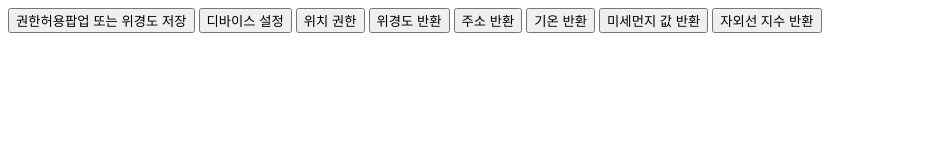
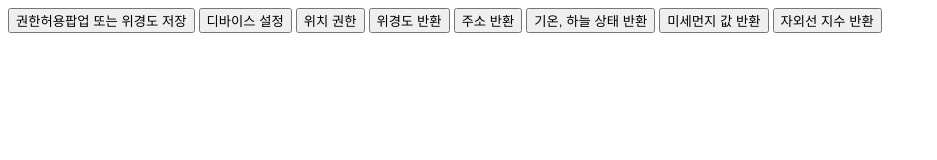
Before and after one commit to hongdroid94/hongdroid94.github.io, a plain HTML site: page noaccident_test.html in a window 1280 px wide. Shown: the whole page, without its empty margins (0-937 px from the left). Drawn offline with Linux system fonts and the light colour scheme.

Commit message:
Update noaccident_test.html

```diff
--- a/noaccident_test.html
+++ b/noaccident_test.html
@@ -13,7 +13,7 @@
         <button type="button" id="checkLocationPermission">위치 권한</button>
         <button type="button" id="getUserLatitudeLongitude">위경도 반환</button>
         <button type="button" id="getUserLocation">주소 반환</button>
-        <button type="button" id="getCurrentTemperature">기온 반환</button>
+        <button type="button" id="getCurrentTemperatureAndSkyStatus">기온, 하늘 상태 반환</button>
         <button type="button" id="getCurrentDustIndexAndResult">미세먼지 값 반환</button>
         <button type="button" id="gerCurrentUVIndexAndResult">자외선 지수 반환</button>
     </div>
```
